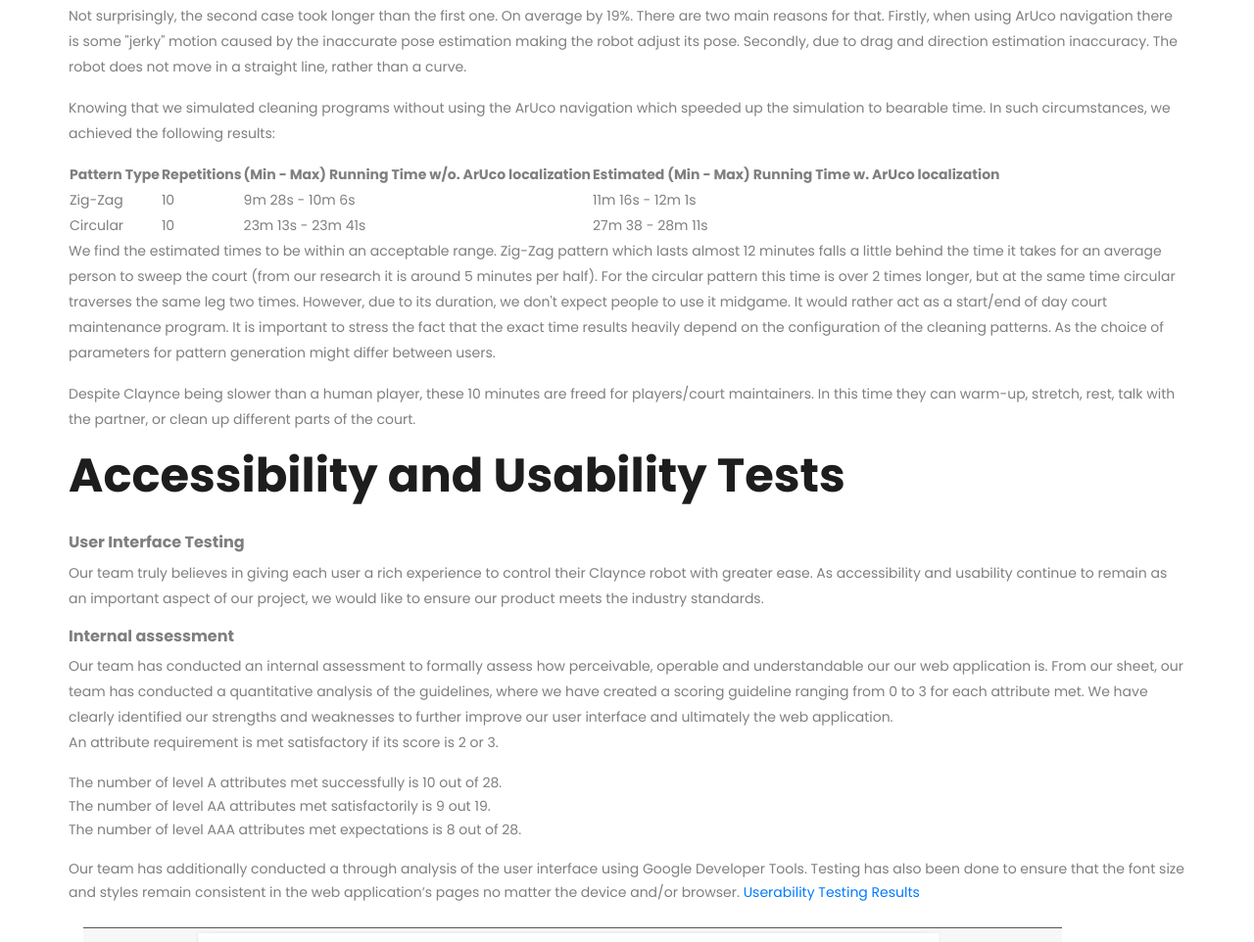
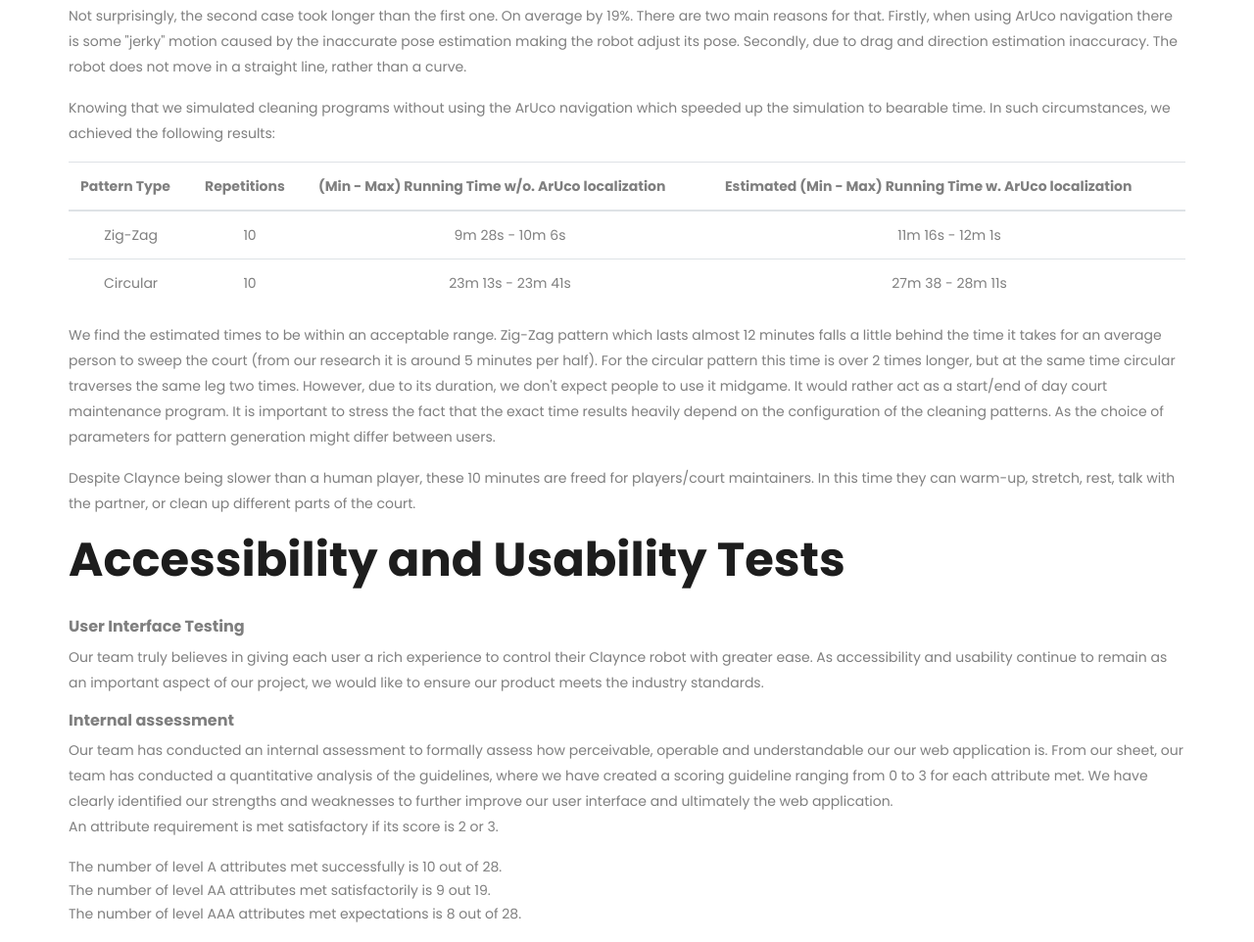
Before and after one commit to SDP-G2/website, a plain HTML site: page evaluation.html in a window 1280 px wide. Shown: the part 2454-3416 px from the top of the page at 98% size. Drawn offline with Linux system fonts and the light colour scheme.

Commit message:
Added table styling

```diff
--- a/evaluation.html
+++ b/evaluation.html
@@ -23,6 +23,13 @@
       margin-left: auto;
       margin-right: auto;
     }
+    /* table {
+      width: 100%;
+    }
+    td, th {
+      border: 1px solid black;
+      text-align: center;
+    } */
     </style>
 
     <!-- Customized CSS -->
@@ -156,20 +163,22 @@
                 <p>
                   Knowing that we simulated cleaning programs without using the ArUco navigation which speeded up the simulation to bearable time. In such circumstances, we achieved the following results:
                 </p>
-                <table>
-                  <tr>
-                    <th>Pattern Type</th>
-                    <th>Repetitions</th>
-                    <th>(Min - Max) Running Time w/o. ArUco localization</th>
-                    <th>Estimated (Min - Max) Running Time w. ArUco localization</th>
-                  </tr>
-                  <tr>
+                <table class="table">
+                  <thead>
+                    <tr>
+                      <th scope="col">Pattern Type</th>
+                      <th scope="col">Repetitions</th>
+                      <th scope="col">(Min - Max) Running Time w/o. ArUco localization</th>
+                      <th scope="col">Estimated (Min - Max) Running Time w. ArUco localization</th>
+                    </tr>
+                </thead>
+                  <tr style="text-align: center;">
                     <td>Zig-Zag</td>
                     <td>10</td>
                     <td>9m 28s - 10m 6s</td>
                     <td>11m 16s - 12m 1s</td>
                   </tr>
-                  <tr>
+                  <tr style="text-align: center;">
                     <td>Circular</td>
                     <td>10</td>
                     <td>23m 13s - 23m 41s</td>
@@ -260,7 +269,7 @@
                     For more details, please refer to the following document:
                     <a href="assets/user-report/Accessibility _ Usability Testing - Sheet1.pdf">Usability Testing Results</a></p>
                 <div class="container">
-                    <table class="table">
+                    <table class="table" >
                         <thead>
                           <tr>
                             <th scope="col">#</th>
```
